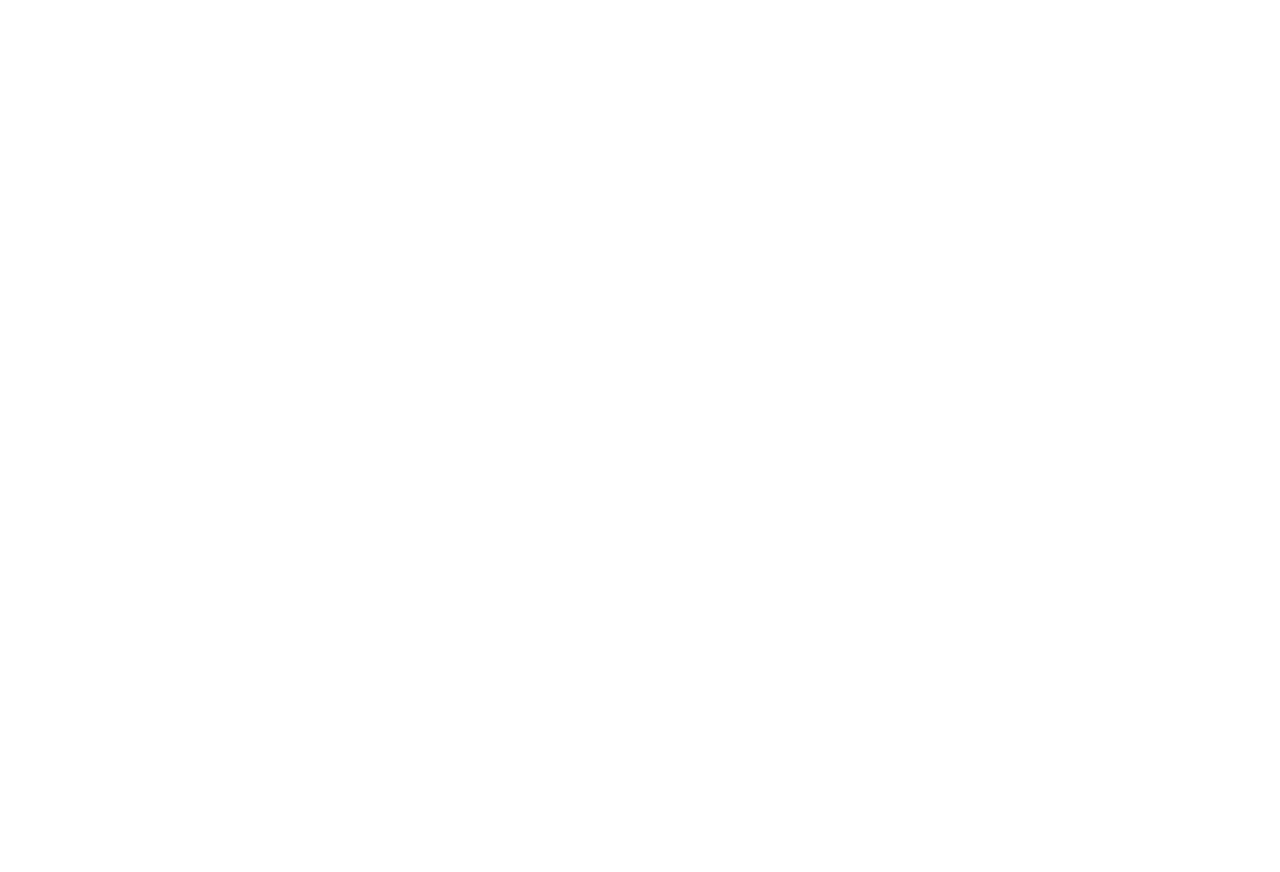
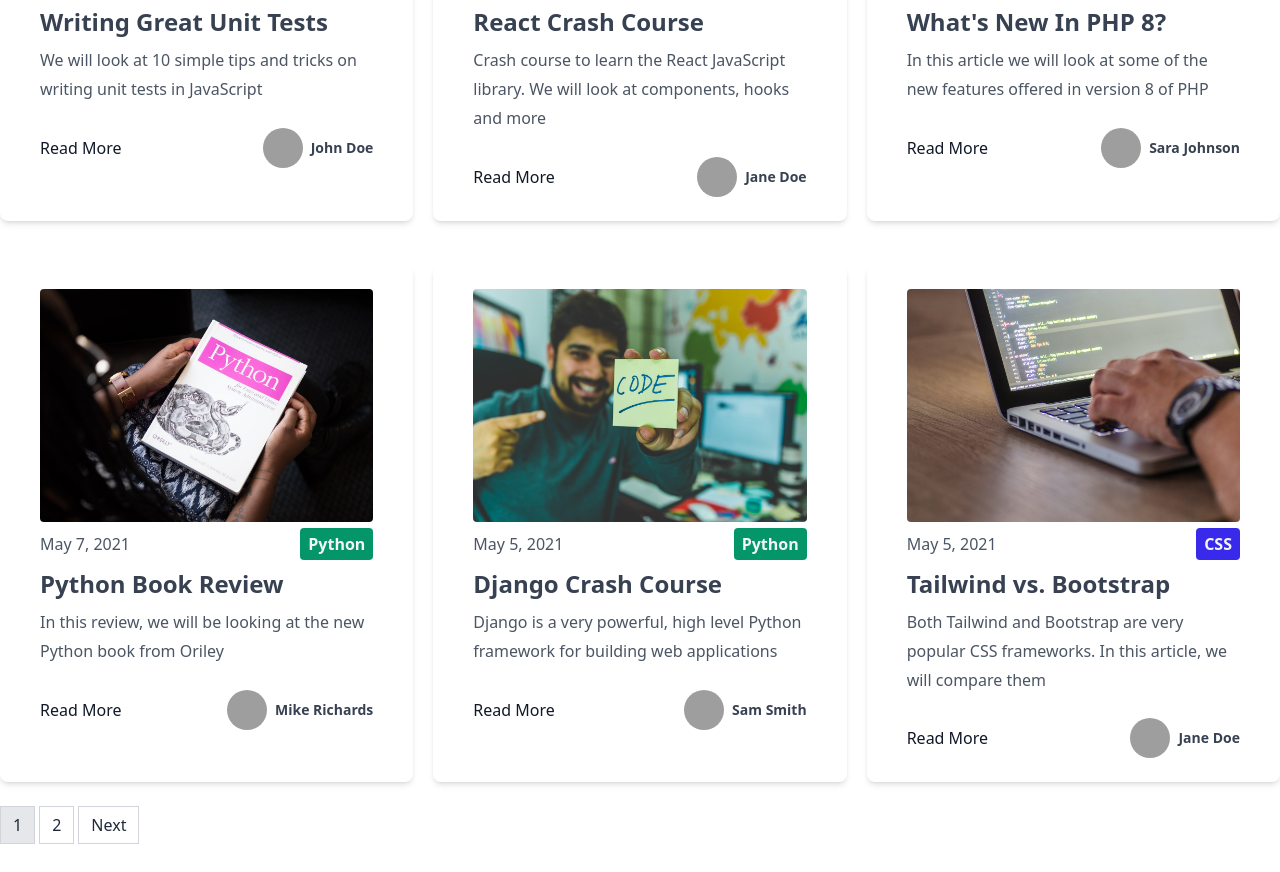
Before and after one commit to mohammad-mo/devspace, a Next.js app: page /blog/page/1 in a window 1280 px wide. Before the commit this address had no page. Shown: the part 521-1393 px from the top of the page. Before the commit the page ends 800 px from the top, so only its background shows below. Built offline with nearby package versions, Linux system fonts and the light colour scheme; grey boxes are pictures that could not be loaded.

Commit message:
- Add pagination.

```diff
--- /dev/null
+++ b/components/Pagination.js
@@ -0,0 +1,49 @@
+import Link from 'next/link'
+
+const Pagination = ({ currentPage, numPages }) => {
+  const isFirstPage = currentPage === 1
+  const isLastPage = currentPage === numPages
+  const prevPage = `/blog/page/${currentPage - 1}`
+  const nextPage = `/blog/page/${currentPage + 1}`
+
+  if (numPages === 1) return <></>
+
+  return (
+    <div className='mt-6'>
+      <ul className='flex pl-0 list-none my-2'>
+        {!isFirstPage && (
+          <Link href={prevPage}>
+            <li className='relative block py-2 px-3 leading-tight bg-white border border-gray-300 text-gray-800 mr-1 hover:bg-gray-200 cursor-pointer'>
+              Previous
+            </li>
+          </Link>
+        )}
+
+        {/* { length: numPages } returns [0, 1, 2] */}
+        {Array.from({ length: numPages }, (_, i) => (
+          <Link href={`/blog/page/${i + 1}`}>
+            <li
+              className={
+                currentPage === i + 1
+                  ? 'relative block py-2 px-3 leading-tight bg-gray-200 border border-gray-300 text-gray-800 mr-1 hover:bg-white cursor-pointer'
+                  : 'relative block py-2 px-3 leading-tight bg-white border border-gray-300 text-gray-800 mr-1 hover:bg-gray-200 cursor-pointer'
+              }
+            >
+              {i + 1}
+            </li>
+          </Link>
+        ))}
+
+        {!isLastPage && (
+          <Link href={nextPage}>
+            <li className='relative block py-2 px-3 leading-tight bg-white border border-gray-300 text-gray-800 mr-1 hover:bg-gray-200 cursor-pointer'>
+              Next
+            </li>
+          </Link>
+        )}
+      </ul>
+    </div>
+  )
+}
+
+export default Pagination
--- /dev/null
+++ b/config/index.js
@@ -0,0 +1 @@
+export const POSTS_PER_PAGE = 6
--- a/pages/blog/index.js
+++ b/pages/blog/index.js
@@ -1,50 +1,5 @@
-import fs from 'fs'
-import path from 'path'
-import matter from 'gray-matter'
+import { getStaticProps } from './page/[page_index]'
+import BlogPage from './page/[page_index]'
 
-import Layout from '../../components/Layout'
-import Post from '../../components/Post'
-
-import { sortByDate } from '../../utils'
-
-export default function BlogPage({ posts }) {
-  return (
-    <Layout>
-      <h1 className='text-5xl border-b-4 p-5 font-bold'>Blog</h1>
-      <div className='grid md:grid-cols-2 lg:grid-cols-3 gap-5'>
-        {posts.map((post, index) => (
-          <Post key={index} post={post} />
-        ))}
-      </div>
-    </Layout>
-  )
-}
-
-export async function getStaticProps() {
-  // Reading the posts from posts directory
-  const files = fs.readdirSync(path.join('posts'))
-
-  const posts = files.map((filename) => {
-    const slug = filename.replace('.md', '')
-
-    // To show the content of markdown files
-    const markdownWithMeta = fs.readFileSync(
-      path.join('posts', filename),
-      'utf-8',
-    )
-
-    // Convert string(from markdown file) to object
-    const { data: frontmatter } = matter(markdownWithMeta)
-
-    return {
-      slug,
-      frontmatter,
-    }
-  })
-
-  return {
-    props: {
-      posts: posts.sort(sortByDate),
-    },
-  }
-}
+export { getStaticProps }
+export default BlogPage
--- /dev/null
+++ b/pages/blog/page/[page_index].js
@@ -0,0 +1,82 @@
+import fs from 'fs'
+import path from 'path'
+import matter from 'gray-matter'
+
+import Layout from '../../../components/Layout'
+import Post from '../../../components/Post'
+import Pagination from '../../../components/Pagination'
+
+import { sortByDate } from '../../../utils'
+import { POSTS_PER_PAGE } from '../../../config'
+
+export default function BlogPage({ posts, numPages, currentPage }) {
+  return (
+    <Layout title='Blog'>
+      <h1 className='text-5xl border-b-4 p-5 font-bold'>Blog</h1>
+      <div className='grid md:grid-cols-2 lg:grid-cols-3 gap-5'>
+        {posts.map((post, index) => (
+          <Post key={index} post={post} />
+        ))}
+      </div>
+      <Pagination currentPage={currentPage} numPages={numPages} />
+    </Layout>
+  )
+}
+
+export async function getStaticPaths() {
+  // Reading the posts from posts directory
+  const files = fs.readdirSync(path.join('posts'))
+
+  const numPages = Math.ceil(files.length / POSTS_PER_PAGE)
+
+  let paths = []
+  for (let i = 1; i <= numPages; i++) {
+    paths.push({
+      params: { page_index: i.toString() },
+    })
+  }
+
+  return {
+    paths,
+    fallback: false,
+  }
+}
+
+export async function getStaticProps({ params }) {
+  const page = +params?.page_index || 1
+
+  // Reading the posts from posts directory
+  const files = fs.readdirSync(path.join('posts'))
+
+  const posts = files.map((filename) => {
+    const slug = filename.replace('.md', '')
+
+    // To show the content of markdown files
+    const markdownWithMeta = fs.readFileSync(
+      path.join('posts', filename),
+      'utf-8',
+    )
+
+    // Convert string(from markdown file) to object
+    const { data: frontmatter } = matter(markdownWithMeta)
+
+    return {
+      slug,
+      frontmatter,
+    }
+  })
+
+  const numPages = Math.ceil(files.length / POSTS_PER_PAGE)
+  const pageIndex = page - 1
+  const orderedPosts = posts
+    .sort(sortByDate)
+    .slice(pageIndex * POSTS_PER_PAGE, (pageIndex + 1) * POSTS_PER_PAGE)
+
+  return {
+    props: {
+      posts: orderedPosts,
+      numPages,
+      currentPage: page,
+    },
+  }
+}
```
